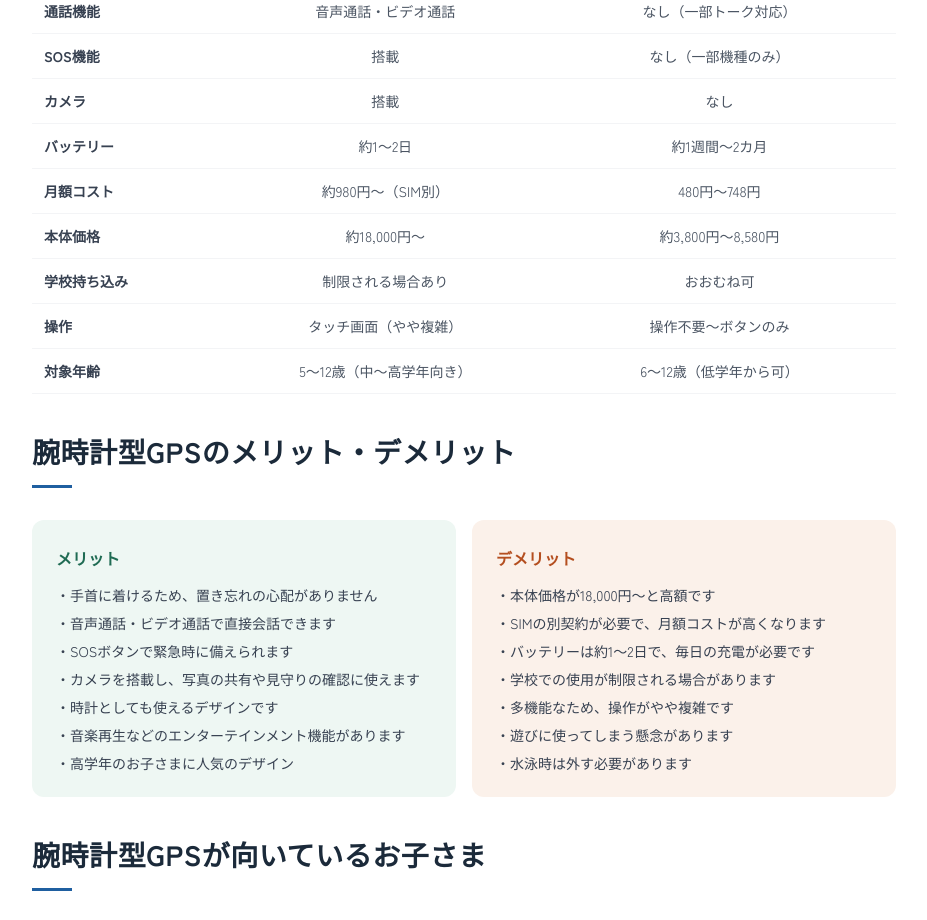
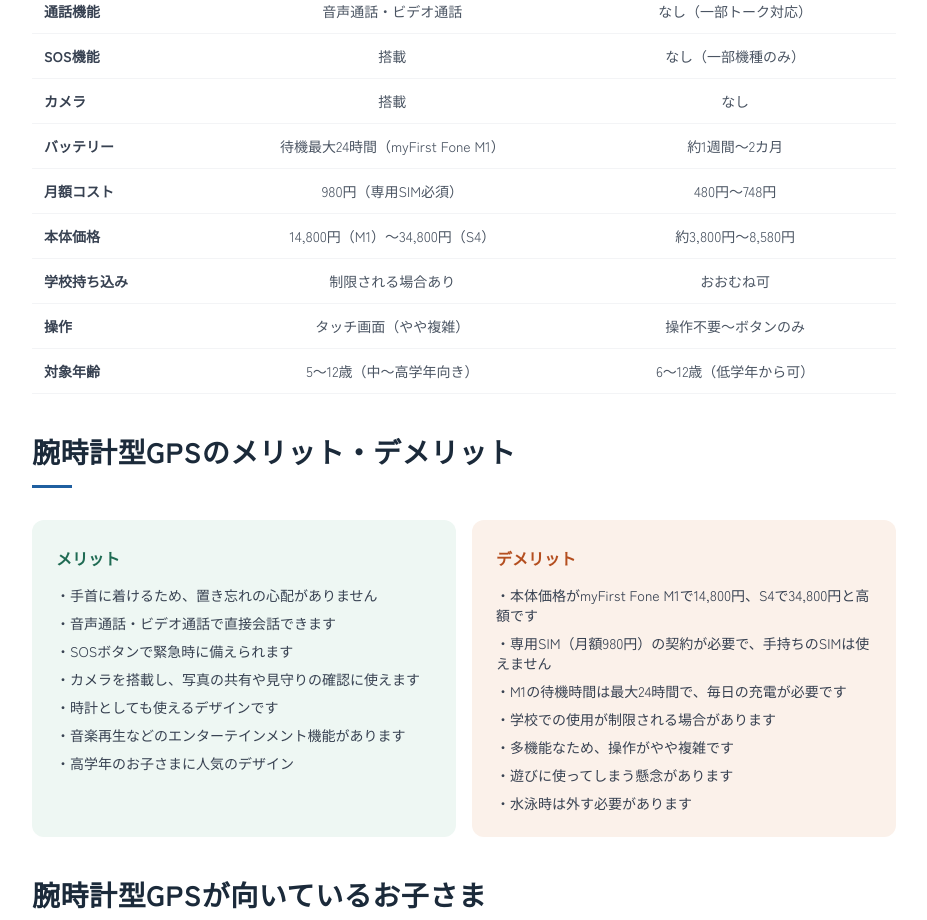
Before and after one commit to webmaster0818/kodomo-gps-info, a Next.js app: page /purpose/watch-type in a window 1280 px wide. Shown: the part 860-1780 px from the top of the page, without its empty margins (176-1103 px from the left). Built offline with nearby package versions, Linux system fonts and the light colour scheme.

Commit message:
myFirst Fone: watch-type の比較表・デメリット（電池約1〜2日・本体18,000円〜・SIM別契約）と school-trip の電池の一般論を公式値（11/11）に訂正
Co-Authored-By: Claude Opus 5.5 <noreply@anthropic.com>

```diff
--- a/src/app/knowledge/school-trip/page.tsx
+++ b/src/app/knowledge/school-trip/page.tsx
@@ -76,7 +76,7 @@ export default function SchoolTripPage() {
             <p className="font-bold text-g800 mb-2">【結論】修学旅行のGPSは「学校の許可」と「2泊3日で電池が持つか」で決まります</p>
             <ul className="text-sm text-g700 leading-relaxed space-y-1">
               <li>・<strong>持ち込みの可否は学校の判断です。</strong>スマートフォンが禁止でも、通話やゲームができない画面のないGPS端末は認められる例がありますが、必ず事前に担任の先生へご確認ください（手順は下記）。</li>
-              <li>・<strong>電池は位置情報専用の機種が安心です。</strong>公式の公表値は最大約2カ月（あんしんウォッチャー、みてねみまもりGPS MG05の省エネモード時など）で、2泊3日なら途中で充電しなくても持つ目安です。通話できるスマートフォン型・ウォッチ型は約1〜2日のため、途中での充電が必要になる可能性があります。</li>
+              <li>・<strong>電池は位置情報専用の機種が安心です。</strong>公式の公表値は最大約2カ月（あんしんウォッチャー、みてねみまもりGPS MG05の省エネモード時など）で、2泊3日なら途中で充電しなくても持つ目安です。通話できるスマートフォン型・ウォッチ型は公式値で約1〜1.5日（Hamic POCKET L 約1.5日・myFirst Fone M1 待機最大24時間）のため、途中での充電が必要になる可能性があります。</li>
               <li>・<strong>海外への修学旅行</strong>では、国内専用の機種は使えません。海外で使える機種は<Link href="/knowledge/international/" className="text-blue-600 font-bold underline">海外で使える子供用GPS</Link>で解説しています。</li>
               <li>・機種ごとの料金・静音性まで含めた比較は<Link href="/compare/school-trip/" className="text-blue-600 font-bold underline">遠足・修学旅行向けGPS比較</Link>にまとめています。このページでは、持ち込みの確認手順と出発前の準備を中心に解説します。</li>
             </ul>
--- a/src/app/purpose/watch-type/page.tsx
+++ b/src/app/purpose/watch-type/page.tsx
@@ -76,9 +76,9 @@ export default function WatchTypePage() {
                   ['通話機能', '音声通話・ビデオ通話', 'なし（一部トーク対応）'],
                   ['SOS機能', '搭載', 'なし（一部機種のみ）'],
                   ['カメラ', '搭載', 'なし'],
-                  ['バッテリー', '約1〜2日', '約1週間〜2カ月'],
-                  ['月額コスト', '約980円〜（SIM別）', '480円〜748円'],
-                  ['本体価格', '約18,000円〜', '約3,800円〜8,580円'],
+                  ['バッテリー', '待機最大24時間（myFirst Fone M1）', '約1週間〜2カ月'],
+                  ['月額コスト', '980円（専用SIM必須）', '480円〜748円'],
+                  ['本体価格', '14,800円（M1）〜34,800円（S4）', '約3,800円〜8,580円'],
                   ['学校持ち込み', '制限される場合あり', 'おおむね可'],
                   ['操作', 'タッチ画面（やや複雑）', '操作不要〜ボタンのみ'],
                   ['対象年齢', '5〜12歳（中〜高学年向き）', '6〜12歳（低学年から可）'],
@@ -111,9 +111,9 @@ export default function WatchTypePage() {
             <div className="bg-orange-light rounded-xl p-6">
               <h3 className="font-bold text-orange-dark mb-3">デメリット</h3>
               <ul className="space-y-2 text-sm text-g700">
-                <li>・本体価格が18,000円〜と高額です</li>
-                <li>・SIMの別契約が必要で、月額コストが高くなります</li>
-                <li>・バッテリーは約1〜2日で、毎日の充電が必要です</li>
+                <li>・本体価格がmyFirst Fone M1で14,800円、S4で34,800円と高額です</li>
+                <li>・専用SIM（月額980円）の契約が必要で、手持ちのSIMは使えません</li>
+                <li>・M1の待機時間は最大24時間で、毎日の充電が必要です</li>
                 <li>・学校での使用が制限される場合があります</li>
                 <li>・多機能なため、操作がやや複雑です</li>
                 <li>・遊びに使ってしまう懸念があります</li>
```
